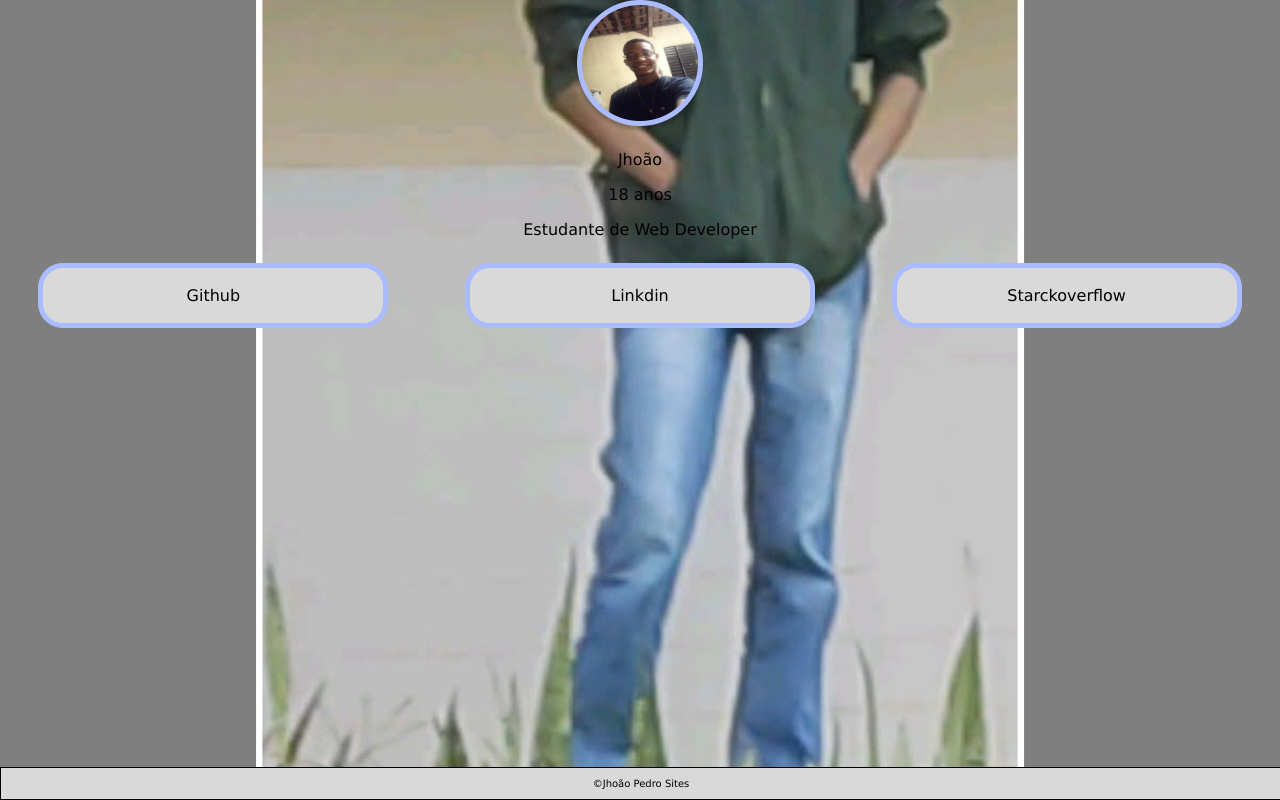
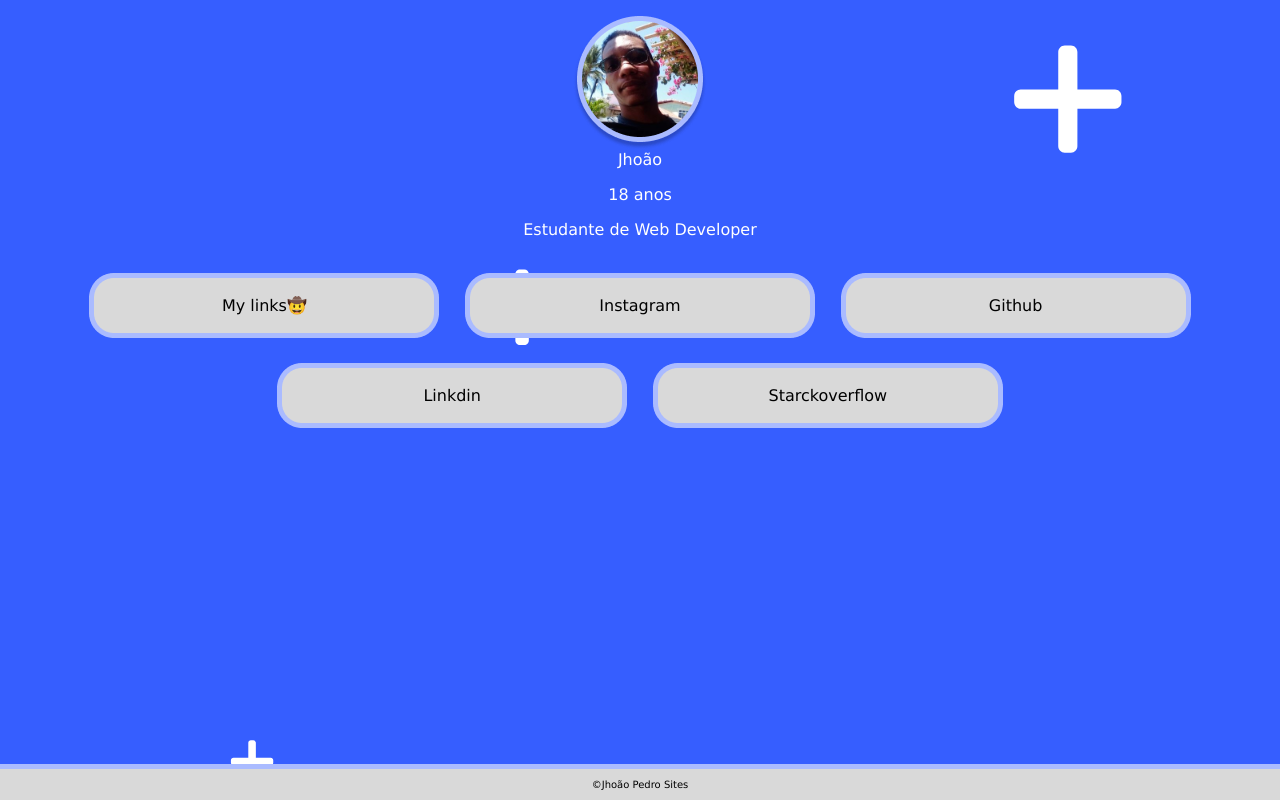
Before and after one commit to Jhopn/My-links, a plain HTML site: page index.html in a window 1280 px wide. Drawn offline with Linux system fonts and the light colour scheme.

Commit message:
por enquanto tá bom

```diff
--- a/estilos/styles.css
+++ b/estilos/styles.css
@@ -2,21 +2,18 @@ body {
     margin: 0px;
     box-sizing: 0px;
     padding: 0px;
-    background-image: url(/img/fundoimage.png);
-    background-repeat: no-repeat;
-    background-size: cover;
-    background-position: center;
-}
+    background: rgb(54,94,255);}
 .container{
     justify-content: center;
     text-align: center;
 }
 .container p{
-    color: black;
+    color: #fff;
     font-family: 'Lucida Sans', 'Lucida Sans Regular', 'Lucida Grande', 'Lucida Sans Unicode', Geneva, Verdana, sans-serif;
 }
 .icon {
     position: relative;
+    top: 1.0rem;
     display: flex;
     align-items: center;
     justify-content: center;
@@ -34,12 +31,14 @@ body {
     width: 120px;
 }
 .quite-container{
+    margin-top: 1.3rem;
     display: flex;
-    justify-content: space-around;
+    justify-content: center;
     flex-wrap: wrap;
 }
 .foto-ret {
     margin: 0.5rem;
+    padding: 0.3rem;
 }
 
 .foto-txt{
@@ -49,7 +48,10 @@ body {
     justify-content: center;
     border-radius: 30px;
     font-family: 'Lucida Sans', 'Lucida Sans Regular', 'Lucida Grande', 'Lucida Sans Unicode', Geneva, Verdana, sans-serif;
-
+}
+.icon-st {
+    position: absolute;
+    width: 30px;
 }
 .quite-container p{
     position: absolute;
@@ -65,8 +67,14 @@ footer{
     background-color: #D9D9D9;
     display: flex;
     justify-content: center;
-    border: 1px solid;
-    border-color: black;
+    border-top: 5px solid;
+    border-color: #AABBFF;
     font-size: 10px;
     font-family: 'Lucida Sans', 'Lucida Sans Regular', 'Lucida Grande', 'Lucida Sans Unicode', Geneva, Verdana, sans-serif;
 }
+body{
+    background-image: url(/img/desing.svg);
+    background-size: cover;
+    background-position: center;
+    background-repeat: no-repeat;
+}
--- a/index.html
+++ b/index.html
@@ -11,7 +11,7 @@
     <div class="container">
         <div class="icon">
         <img class="iconft" src="/img/ft.png" alt="Foto do Jhoão">
-        <img class="myicon" src="/img/20230812_194759 (1).jpg" alt="Foto do Jhoão">
+        <img class="myicon" src="/img/WhatsApp Image 2023-08-08 at 22.20.32 (1).jpeg" alt="Foto do Jhoão">
         </div>
 
         <p>Jhoão</p>
@@ -22,11 +22,23 @@
 
     <div class="quite-container">
 
+        <div class="foto-txt">
+            <img class="foto-ret" src="/img/ret.png"  class="rat">
+            <p>My links🤠</p>
+        </div>
+
+        <a href="https://www.instagram.com/jhoao_ns/">
+            <div class="foto-txt">
+                <img class="foto-ret" src="/img/ret.png" class="rat" >
+                <p>Instagram</p>
+                <!-- <img class="icon-st" src="/img/github-mark.png" alt="Git Hub"> -->
+            </div>
+
         <a href="https://github.com/Jhopn">
         <div class="foto-txt">
             <img class="foto-ret" src="/img/ret.png" class="rat" >
             <p>Github</p>
-            <!-- <img class="icon" src="/img/github-mark.png" alt="Git Hub"> -->
+            <!-- <img class="icon-st" src="/img/github-mark.png" alt="Git Hub"> -->
         </div>
 
         </a>
@@ -34,7 +46,7 @@
             <div class="foto-txt">
                 <img class="foto-ret" src="/img/ret.png" class="rat">
                 <p>Linkdin</p>
-                <!-- <img class="icon" src="/img/in.png" alt="Linkdin"> -->
+                <!-- <img class="icon-st" src="/img/in.png" alt="Linkdin"> -->
             </div>
         </a>
 
@@ -42,9 +54,12 @@
             <div class="foto-txt">
                 <img class="foto-ret" src="/img/ret.png"  class="rat">
                 <p>Starckoverflow</p>
-                <!-- <img class="icon" src="/img/starck.png" alt="Starckoverflow"> -->
+                <!-- <img class="icon-st" src="/img/starck.png" alt="Starckoverflow"> -->
             </div>
         </a>
+
+
+
     </div>
 
     <footer> <p> ©Jhoão Pedro Sites</p></footer>
```
Also changed, not shown: img/WhatsApp Image 2023-08-08 at 22.20.32 (1).jpeg (added), img/desing.svg (added).
